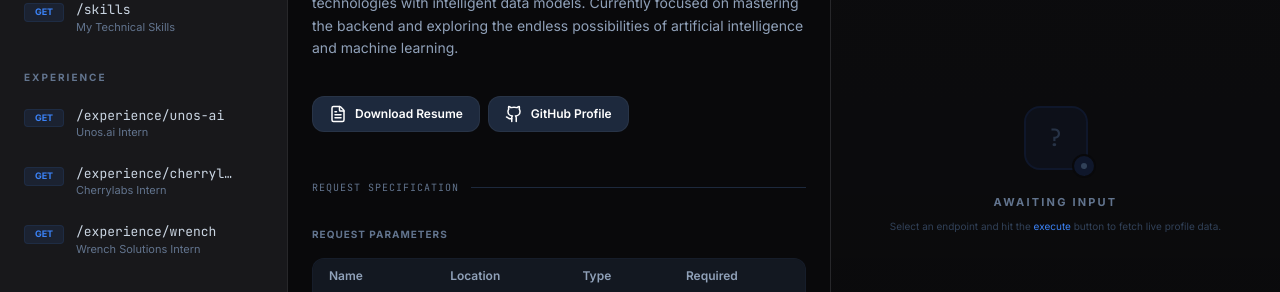
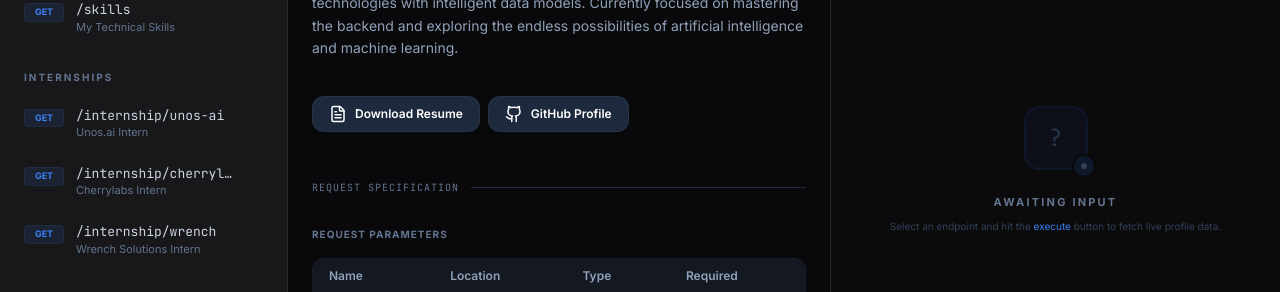
Before and after one commit to Afsheen-Aziz/portfolio, a Next.js app: page / in a window 1280 px wide. Shown: the part 238-530 px from the top of the page. Built offline with nearby package versions, Linux system fonts and the light colour scheme.

Commit message:
Change /experience path prefix to /internship for better clarity

```diff
--- a/src/data/endpoints.ts
+++ b/src/data/endpoints.ts
@@ -111,11 +111,11 @@ export const endpoints: Endpoint[] = [
   },
   {
     id: 'get-experience-unos',
-    path: '/experience/unos-ai',
+    path: '/internship/unos-ai',
     method: 'GET',
     label: 'Unos.ai Intern',
     description: 'Software Development Intern (Present)',
-    group: 'Experience',
+    group: 'Internships',
     intro: {
       title: "Unos.ai",
       subtitle: "Software Development Intern",
@@ -140,11 +140,11 @@ export const endpoints: Endpoint[] = [
   },
   {
     id: 'get-experience-cherrylabs',
-    path: '/experience/cherrylabs',
+    path: '/internship/cherrylabs',
     method: 'GET',
     label: 'Cherrylabs Intern',
     description: 'Cloud Intern (Jun 2025 - July 2025)',
-    group: 'Experience',
+    group: 'Internships',
     intro: {
       title: "Cherrylabs Technology",
       subtitle: "Cloud Intern",
@@ -170,11 +170,11 @@ export const endpoints: Endpoint[] = [
   },
   {
     id: 'get-experience-wrench',
-    path: '/experience/wrench',
+    path: '/internship/wrench',
     method: 'GET',
     label: 'Wrench Solutions Intern',
     description: 'AI/ML Intern (Apr 2024 - May 2024)',
-    group: 'Experience',
+    group: 'Internships',
     intro: {
       title: "Wrench Solutions R&D Centre",
       subtitle: "AI/ML Intern",
```
